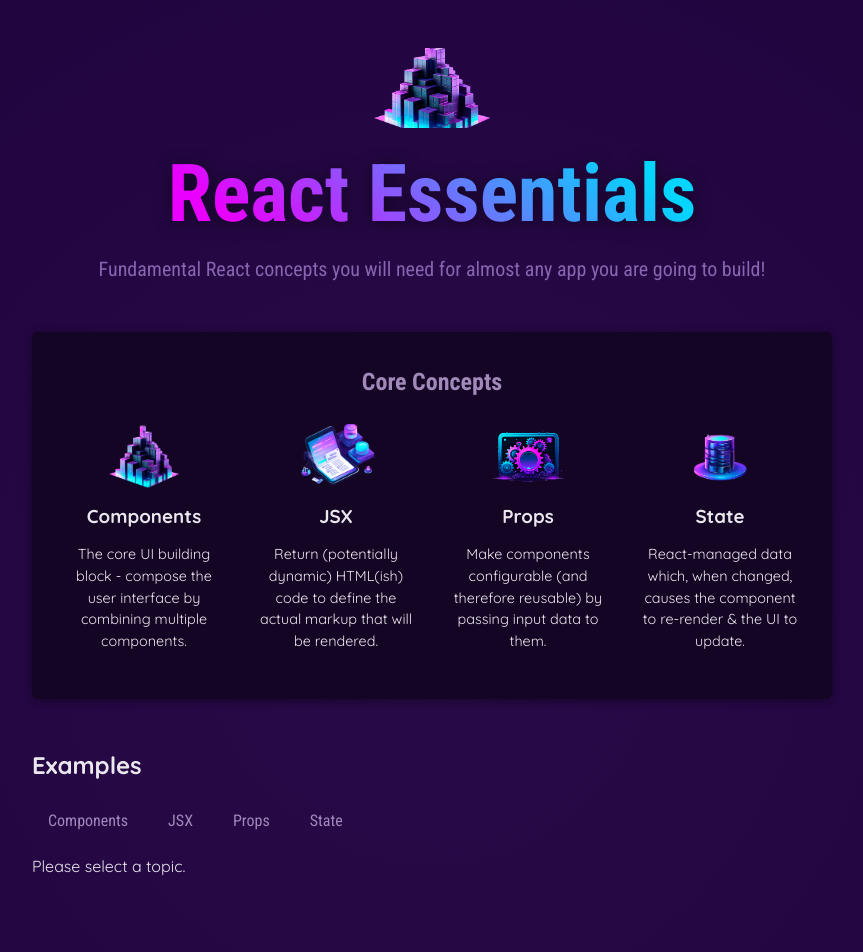
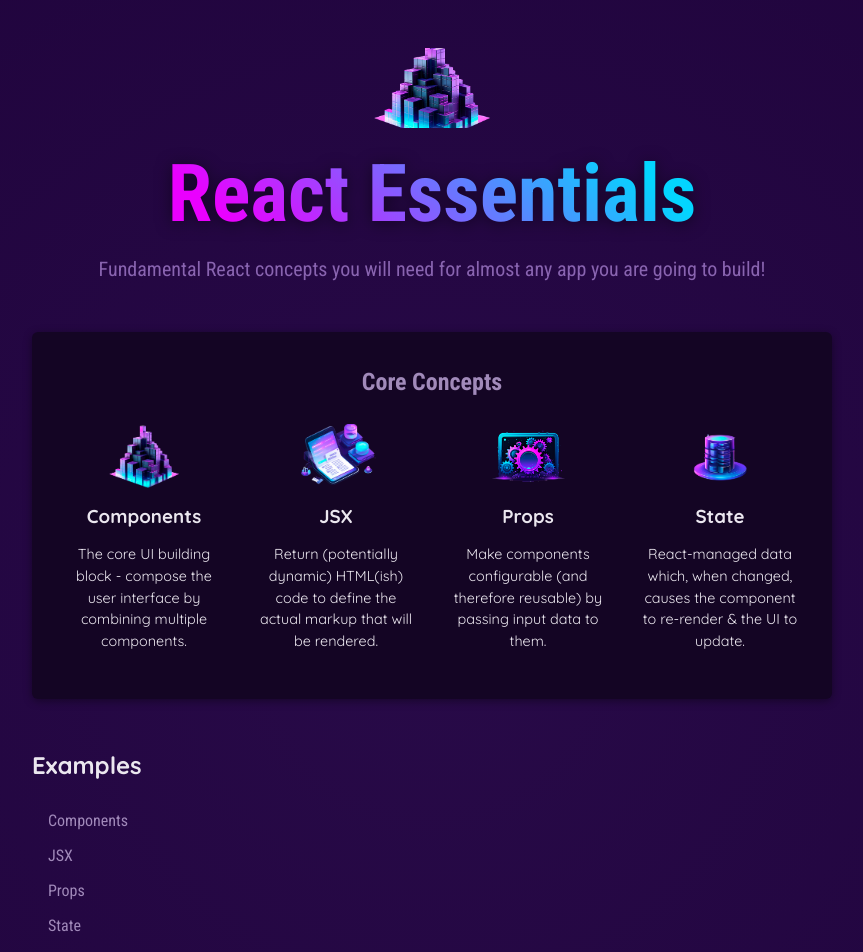
Before and after one commit to Joshua-Latusia/React-Udemy-Course, a React (Vite) app in the folder 03 React Essentials/01-starting-project/: page / in a window 1280 px wide. Shown: the top 952 px of the page, without its empty margins (208-1071 px from the left). Built offline with nearby package versions, Linux system fonts and the light colour scheme.

Commit message:
used extra jsx slots on Tabs to pass buttons data to the component

```diff
--- a/03 React Essentials/01-starting-project/src/components/Examples/Examples.jsx
+++ b/03 React Essentials/01-starting-project/src/components/Examples/Examples.jsx
@@ -2,6 +2,8 @@
 import { EXAMPLES } from "../../data";
 import { TabButton } from '../TabButton/TabButton';
 import { Section } from '../Section/Section';
+import { Tabs } from '../Tabs/Tabs';
+
 
 export function Examples() {
     const [ selectedTopic, setSelectedTopic ] = useState();
@@ -11,31 +13,39 @@
         console.log(selectedButton);
     }
 
+    let tabContent = <p>Please select a topic.</p>;
+
+    if(selectedTopic) {
+      tabContent = (
+        <div id="tab-content">
+          <h3>{EXAMPLES[selectedTopic].title}</h3>
+          <p>{EXAMPLES[selectedTopic].description}</p>
+          <pre>
+            <code>
+            {EXAMPLES[selectedTopic].code}
+            </code>
+          </pre>
+        </div>
+      );
+    }
+
     return (
         <Section id="examples"
                  title="Examples">
-          <menu>
-            <TabButton  isSelected={selectedTopic === 'components'}
-                        onClick={() => handleSelect('components')}>Components</TabButton>
-            <TabButton  isSelected={selectedTopic === 'jsx'}
-                        onClick={() => handleSelect('jsx')}>JSX</TabButton>
-            <TabButton  isSelected={selectedTopic === 'props'}
-                        onClick={() => handleSelect('props')}>Props</TabButton>
-            <TabButton  isSelected={selectedTopic === 'state'}
-                        onClick={() => handleSelect('state')}>State</TabButton>
-          </menu>
-          {!selectedTopic ? <p>Please select a topic.</p> : null}
-          {selectedTopic ? (
-            <div id="tab-content">
-              <h3>{EXAMPLES[selectedTopic].title}</h3>
-              <p>{EXAMPLES[selectedTopic].description}</p>
-              <pre>
-                <code>
-                {EXAMPLES[selectedTopic].code}
-                </code>
-              </pre>
+          <Tabs buttons={
+            <div>
+              <TabButton  isSelected={selectedTopic === 'components'}
+                          onClick={() => handleSelect('components')}>Components</TabButton>
+              <TabButton  isSelected={selectedTopic === 'jsx'}
+                          onClick={() => handleSelect('jsx')}>JSX</TabButton>
+              <TabButton  isSelected={selectedTopic === 'props'}
+                          onClick={() => handleSelect('props')}>Props</TabButton>
+              <TabButton  isSelected={selectedTopic === 'state'}
+                          onClick={() => handleSelect('state')}>State</TabButton>
             </div>
-          ) : null}
+          }>
+            {tabContent}
+          </Tabs>
         </Section>
     );
 }
--- /dev/null
+++ b/03 React Essentials/01-starting-project/src/components/Tabs/Tabs.jsx
@@ -0,0 +1,10 @@
+export function Tabs({children, buttons}) {
+    return (
+        <>
+            <menu>
+                {buttons}
+            </menu>
+            {children}
+        </>
+    );
+}
```
